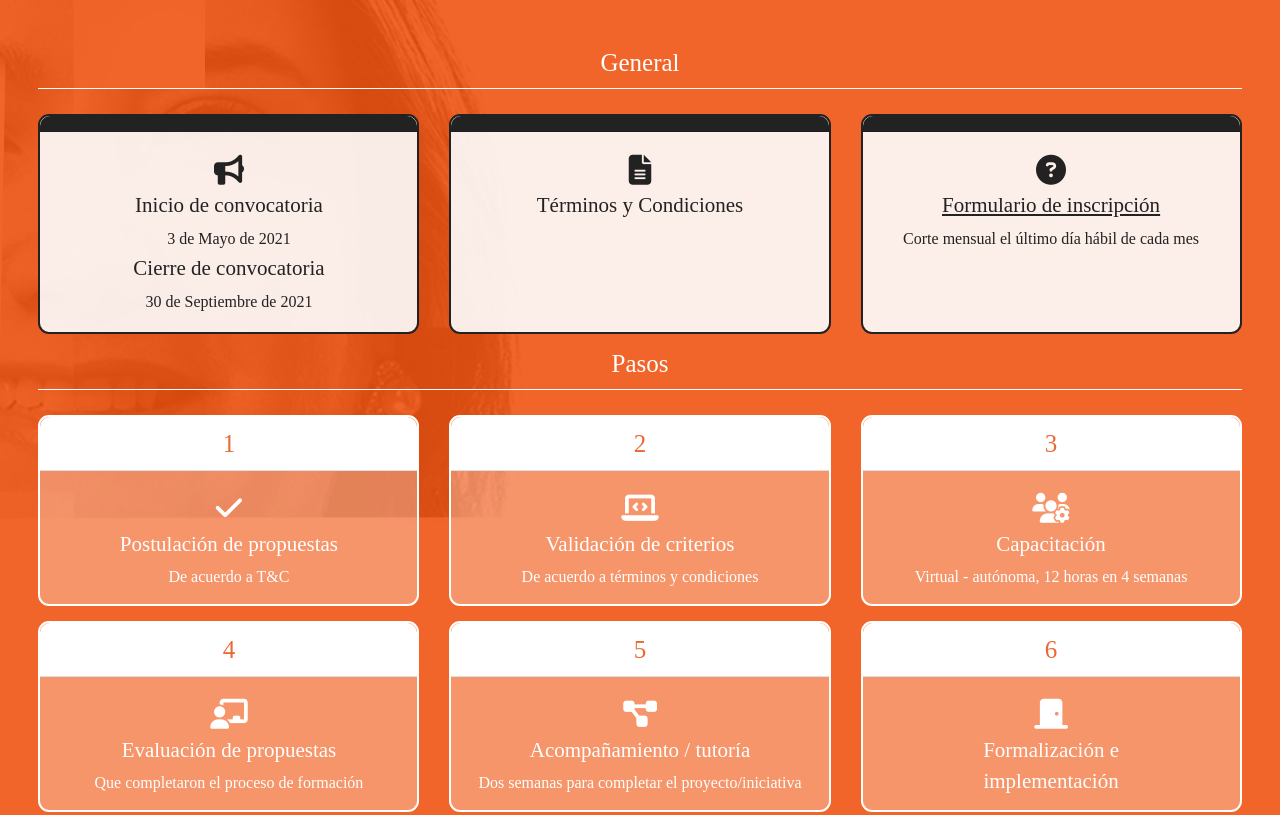
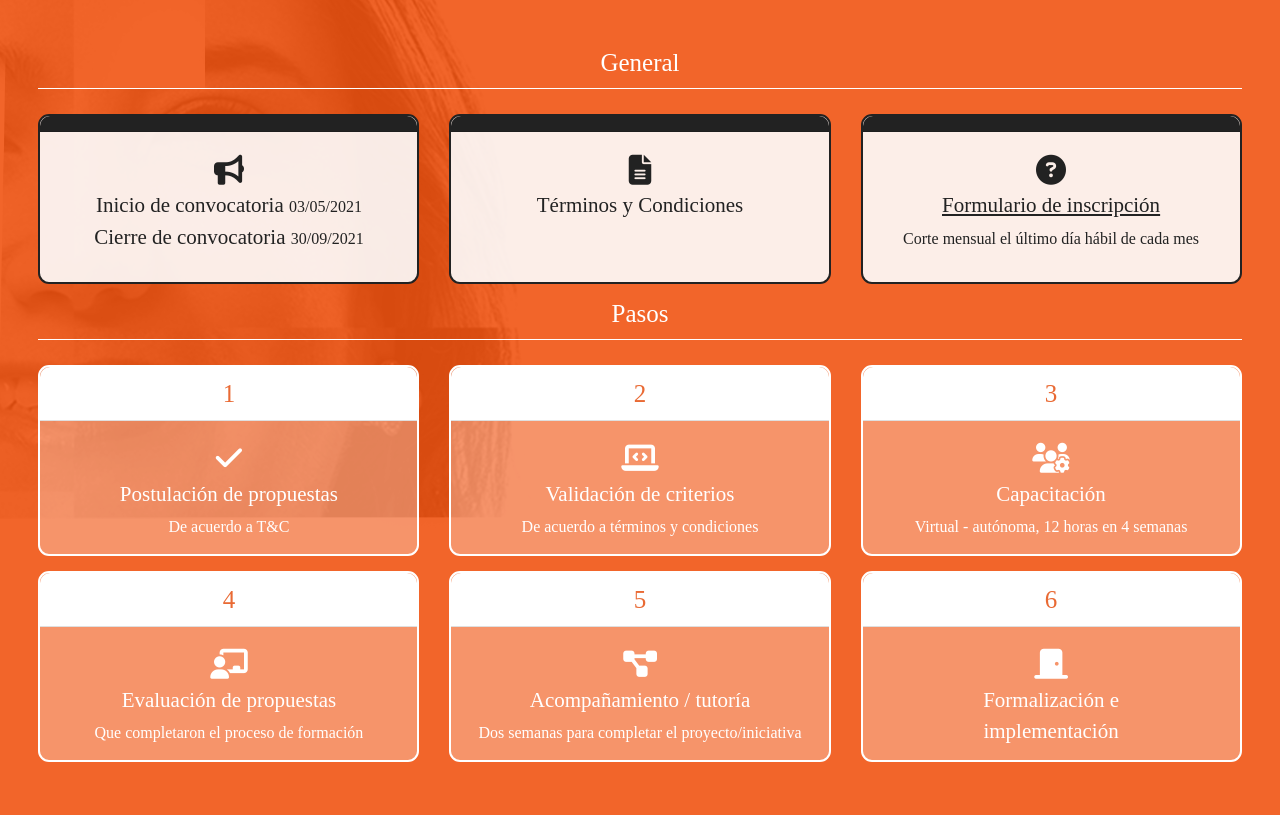
Before and after one commit to sraponte91/visionarios, a plain HTML site: page index.html in a window 1280 px wide. Shown: the part 2260-3075 px from the top of the page. Drawn offline with Linux system fonts and the light colour scheme; a web font is replaced by a local one.

Commit message:
allChanges

```diff
--- a/css/index.css
+++ b/css/index.css
@@ -722,7 +722,7 @@ header .logo {
 }
 
 .main-card-size{
-  min-height: 220px;
+  min-height: 170px;
 }
 
 
--- a/index.html
+++ b/index.html
@@ -182,8 +182,8 @@
             </div>
             <div class="card-body main-body-c">
               <i class="fas fa-bullhorn main-card-big-icons-2"></i><br>
-              Inicio de convocatoria <br><span style="font-size: 16px !important;">3 de Mayo de 2021</span> <br>
-              Cierre de convocatoria <br><span style="font-size: 16px !important;">30 de Septiembre de 2021</span>
+              Inicio de convocatoria <span style="font-size: 16px !important;">03/05/2021</span> <br>
+              Cierre de convocatoria <span style="font-size: 16px !important;">30/09/2021</span>
 
             </div>
           </div>
```
